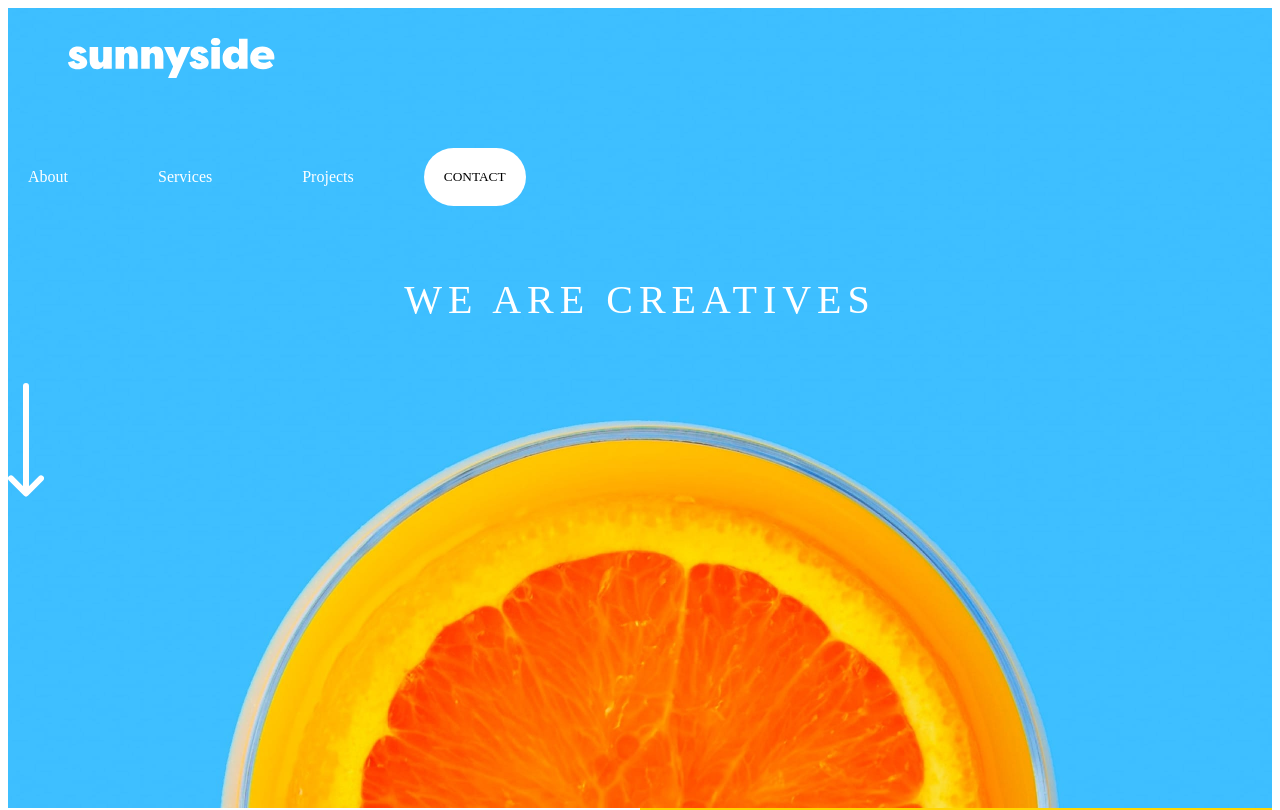
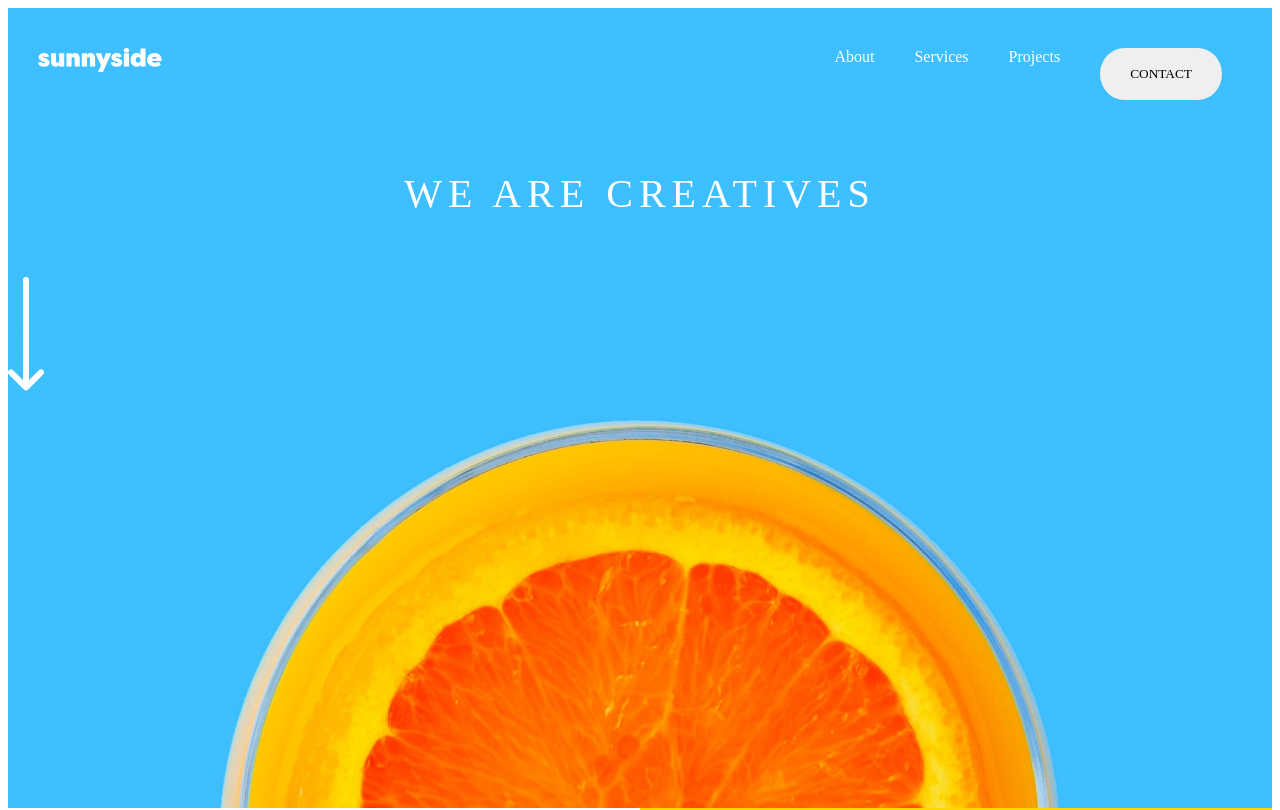
Before and after one commit to csmurillo/frontend-mentor-sunnyside-agency, a Next.js app: page / in a window 1280 px wide. Shown: the top 810 px of the page. Built offline with nearby package versions, Linux system fonts and the light colour scheme.

Commit message:
fixed header

```diff
--- a/components/Header.js
+++ b/components/Header.js
@@ -1,73 +1,140 @@
-import React from 'react';
+import React,{useState} from 'react';
 import styled from 'styled-components';
 const Header = () =>{
+
+    const [menuActive, setMenuActive]= useState(false);
+
+    const menuClick = ()=>{
+        setMenuActive(!menuActive);
+    };
+
     return (
-        <HeaderContainer className="spacebetween">
-            <LogoContainer>
+        <HeaderContainer>
+            <LogoContainer className='center'>
                 <Logo src="/images/logo.svg"></Logo>
             </LogoContainer>
-            <HamburgerIconContainer>
-                <HamburgerIcon src="/images/icon-hamburger.svg"></HamburgerIcon>
-            </HamburgerIconContainer>
-            <DesktopLinksContainer>
-                <DesktopLinkGroup>
-                    <Links className='center'>About</Links>
-                    <Links className='center'>Services</Links>
-                    <Links className='center'>Projects</Links>
+            <HamburgerContainer className='center'>
+                <HamburgerIcon src="/images/icon-hamburger.svg" onClick={menuClick}></HamburgerIcon>
+            </HamburgerContainer>
+            <DesktopNavLinks>
+                <DesktopLinks className='center'><p>About</p></DesktopLinks>
+                <DesktopLinks className='center'><p>Services</p></DesktopLinks>
+                <DesktopLinks className='center'><p>Projects</p></DesktopLinks>
+                <DesktopLinks>
                     <ContactButton>CONTACT</ContactButton>
-                </DesktopLinkGroup>
-            </DesktopLinksContainer>
+                </DesktopLinks>
+            </DesktopNavLinks>
+            {menuActive &&
+                <MobileNavLinksContainer className='center'>
+                    <MobileNavLinks>
+                        <MobileNavLinksTriangle></MobileNavLinksTriangle>
+                        <MobileNavBackground>
+                            <MobileLinks className='center'><p>About</p></MobileLinks>
+                            <MobileLinks className='center'><p>Services</p></MobileLinks>
+                            <MobileLinks className='center pad-bottom-1'><p>Projects</p></MobileLinks>
+                            <MobileLinks className='center'>
+                                <ContactButton color={'hsl(51, 100%, 49%)'}>CONTACT</ContactButton>
+                            </MobileLinks>
+                        </MobileNavBackground>
+                    </MobileNavLinks>
+                </MobileNavLinksContainer>
+            }
         </HeaderContainer>
     );
-};
-const HeaderContainer = styled.div`
-    width:100%;
+}
+const HeaderContainer = styled.header`
+    padding:40px 30px 0px 30px;
+    position:relative;
+    display:flex;
+    justify-content:space-between;
 `;
-const LogoContainer = styled.div`
-    padding:30px 0px 0px 60px;
-    display:flex;
-    margin:0px;
-    @media (max-width: 768px){
-        padding:40px 0px 0px 30px;
+const LogoContainer= styled.div`
+
+`;
+const Logo = styled.img`
+
+`;
+const HamburgerContainer=styled.div`
+    @media (min-width: 768px){
+        display:none!important;
+    }
+`
+const HamburgerIcon=styled.img`
+    &:hover{
+        cursor:pointer;
     }
 `;
-const Logo = styled.img`
-    height:40px;
-    @media (max-width: 768px){
-        height:24px;
-    }
-`;
-const HamburgerIconContainer = styled.div`
-    padding:40px 30px 0px 0px;
-`;
-const HamburgerIcon = styled.img`
-    width:32px; height:24px;
-    @media (min-width: 768px){
-        display:none;
-    }
-`;
-const DesktopLinksContainer = styled.div`
-    padding:30px 60px 0px 0px;
+const DesktopNavLinks= styled.nav`
+    display:flex;
     @media (max-width: 768px){
         display:none!important;
     }
 `;
-const DesktopLinkGroup = styled.div`
-    display:flex;
+const DesktopLinks=styled.div`
+    padding:0px 20px 0px 20px;
+    color:white;
+    & p {
+        margin:0;
+        padding:0;
+        &:hover{
+            cursor:pointer;
+        }
+    }
 `;
-const Links = styled.div`
-    color:white;
-    padding:20px;
-    margin-right:50px !important;
-    &:hover {
+const ContactButton=styled.button`
+    background-color:${props=>props.color};
+    font-family: 'Fraunces',serif;
+    color: black;
+    border-radius: 40%/100%;
+    border: none;
+    padding: 18px 30px;
+    &:hover{
         cursor:pointer;
     }
 `;
-const ContactButton = styled.button`
-    font-family: 'Fraunces', serif;
-    padding:20px;
+const MobileNavLinksContainer=styled.div`
+    position:absolute;
+    left:0; bottom:0;
+    top:190%;
+    width:100%;
+    height:100px;
+    @media (min-width: 768px){
+        display:none!important;
+    }
+`;
+const MobileNavLinksTriangle = styled.div`
+    position: absolute;
+    top:-30%;
+    right: 30px;
+    width: 0;
+    height: 0;
+    border-top: 30px solid transparent;
+    border-bottom: 30px solid transparent;
+    border-right:30px solid white;
+`;
+const MobileNavLinks=styled.div`
+    position:relative;
+    width:100%;
+    height:100%;
+    padding: 0px 30px 0px 30px;
+`;
+const MobileNavBackground =styled.div`
     background-color:white;
-    border-radius:35%/60%;
-    border:none;
+    padding:30px;
 `;
+const MobileLinks=styled.div`
+    background-color:white;
+    padding: 20px 0px 20px 0px;
+    & p {
+        color:hsl(167, 40%, 24%);
+        font-weight:600;
+        color:hsl(167, 40%, 24%);
+        padding: 0;
+        margin: 0;
+        &:hover{
+            cursor:pointer;
+        }
+    }
+`;
+
 export default Header;
```
Also changed, not shown: styles/globals.css (+9 -0 lines).
